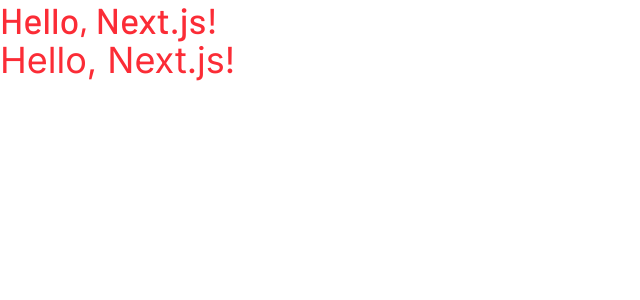
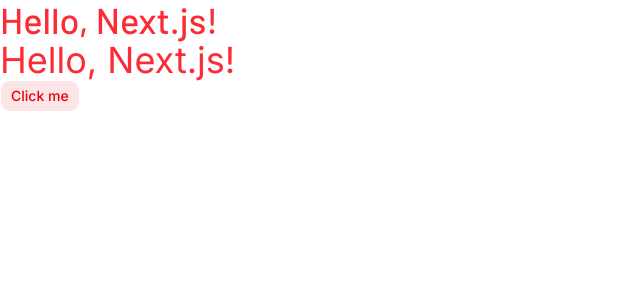
Before and after one commit to baohg1108/multivendor-ecommerce, a Next.js app: page / in a window 1280 px wide. Shown: the top 300 px of the page, without its empty margins (0-640 px from the left). Built offline with nearby package versions, Linux system fonts and the light colour scheme.

Commit message:
feat: install and configure shadcn/ui components

```diff
--- a/src/app/page.tsx
+++ b/src/app/page.tsx
@@ -1,10 +1,11 @@
-import Image from "next/image";
+import { Button } from "@/components/ui/button";
 
 export default function Home() {
   return (
     <div>
       <h1 className=" text-red-500 font-barlow text-4xl">Hello, Next.js!</h1>
       <h1 className=" text-red-500 text-4xl">Hello, Next.js!</h1>
+      <Button variant="destructive">Click me</Button>
     </div>
   );
 }
```
